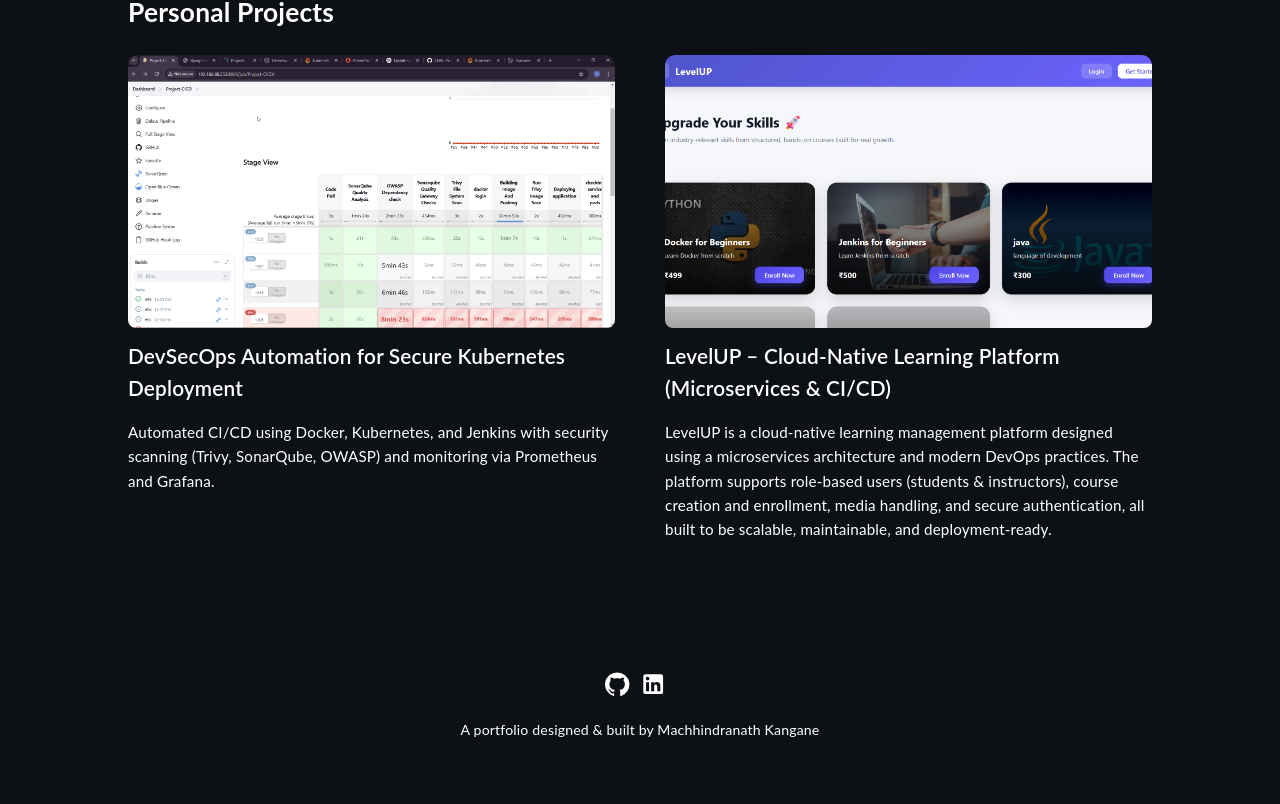
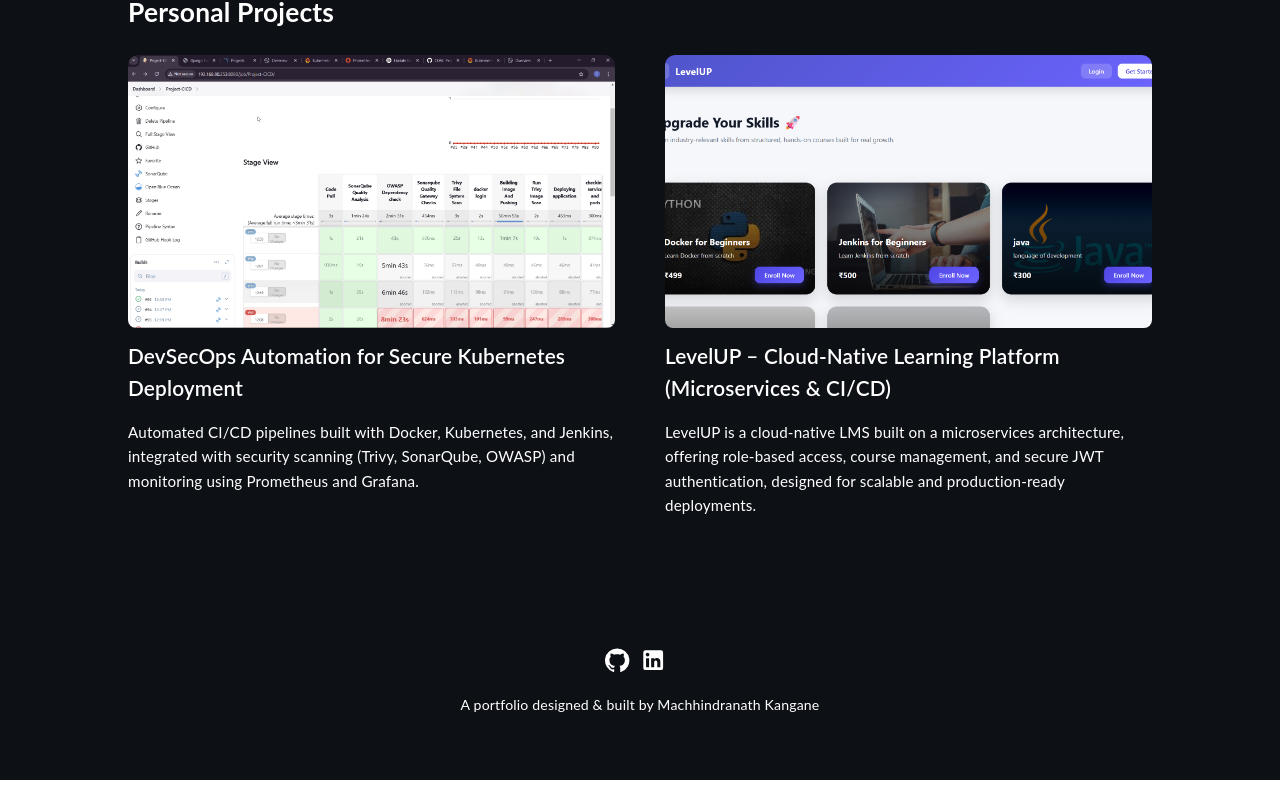
Before and after one commit to Machhindra-9/personal-portfolio, a React (Create React App) app: page / in a window 1280 px wide. Shown: the part 2706-3510 px from the top of the page. After the commit the page ends 3486 px from the top, so only its background shows below. Built offline with nearby package versions, Linux system fonts and the light colour scheme.

Commit message:
Desc of project Updated

```diff
--- a/src/components/Project.tsx
+++ b/src/components/Project.tsx
@@ -11,13 +11,12 @@
             <div className="project">
                 <a href="https://github.com/Machhindra-9/cdac-project.git" target="_blank" rel="noreferrer"><img src={mock10} className="zoom" alt="thumbnail" width="100%"/></a>
                 <a href="https://github.com/Machhindra-9/cdac-project.git" target="_blank" rel="noreferrer"><h2> DevSecOps Automation for Secure Kubernetes Deployment</h2></a>
-                <p>Automated CI/CD using Docker, Kubernetes, and Jenkins with security scanning (Trivy, SonarQube, OWASP) and monitoring via Prometheus and Grafana.</p>
+                <p>Automated CI/CD pipelines built with Docker, Kubernetes, and Jenkins, integrated with security scanning (Trivy, SonarQube, OWASP) and monitoring using Prometheus and Grafana.</p>
             </div>
             <div className="project">
                 <a href="https://github.com/Machhindra-9/personal-portfolio" target="_blank" rel="noreferrer"><img src={mock09} className="zoom" alt="thumbnail" width="100%"/></a>
                 <a href="https://github.com/Machhindra-9/personal-portfolio" target="_blank" rel="noreferrer"><h2>LevelUP – Cloud-Native Learning Platform (Microservices & CI/CD)</h2></a>
-                <p>LevelUP is a cloud-native learning management platform designed using a microservices architecture and modern DevOps practices.
-The platform supports role-based users (students & instructors), course creation and enrollment, media handling, and secure authentication, all built to be scalable, maintainable, and deployment-ready.</p>
+                <p>LevelUP is a cloud-native LMS built on a microservices architecture, offering role-based access, course management, and secure JWT authentication, designed for scalable and production-ready deployments.</p>
             </div>
             </div>
     </div>
```
